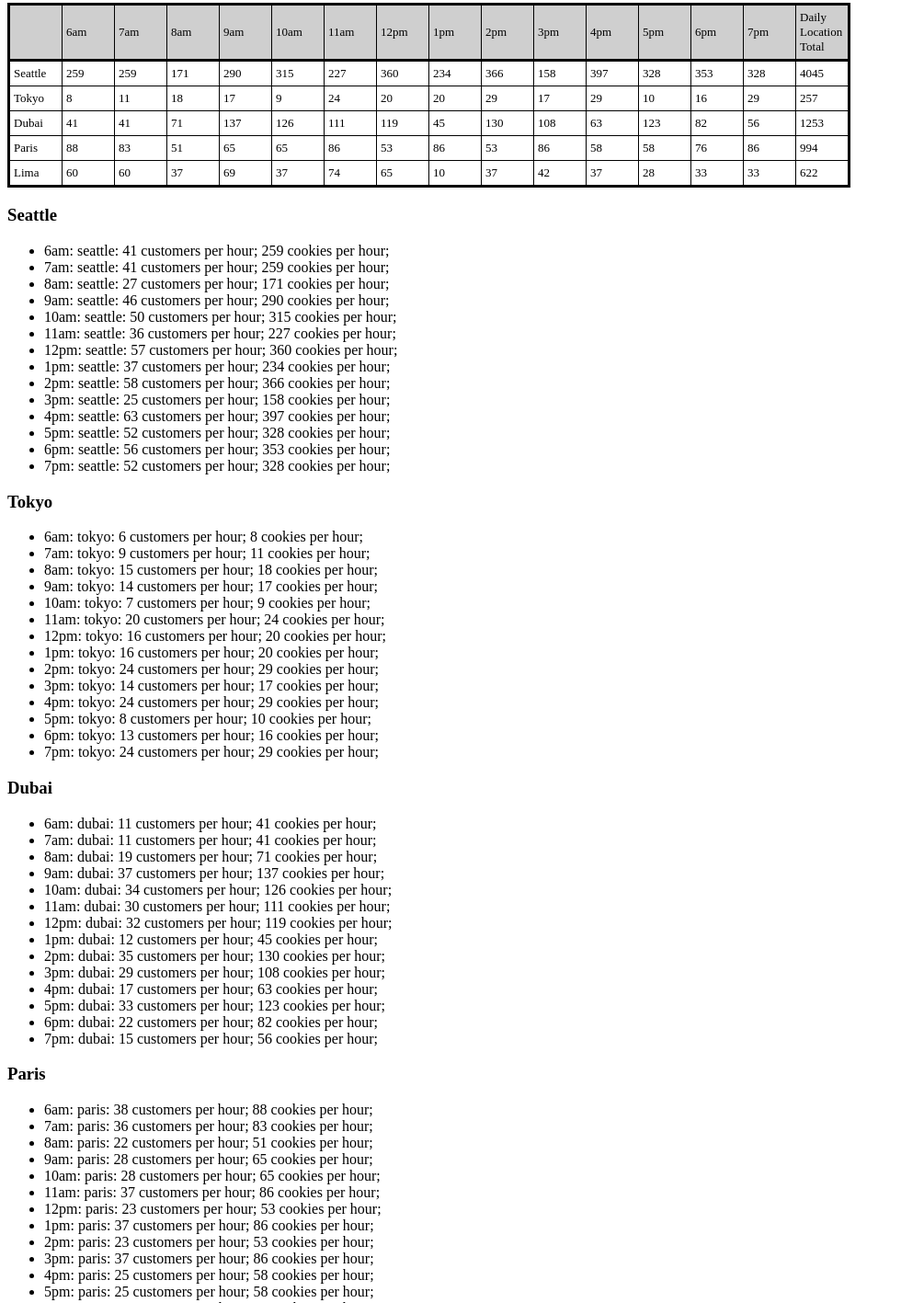
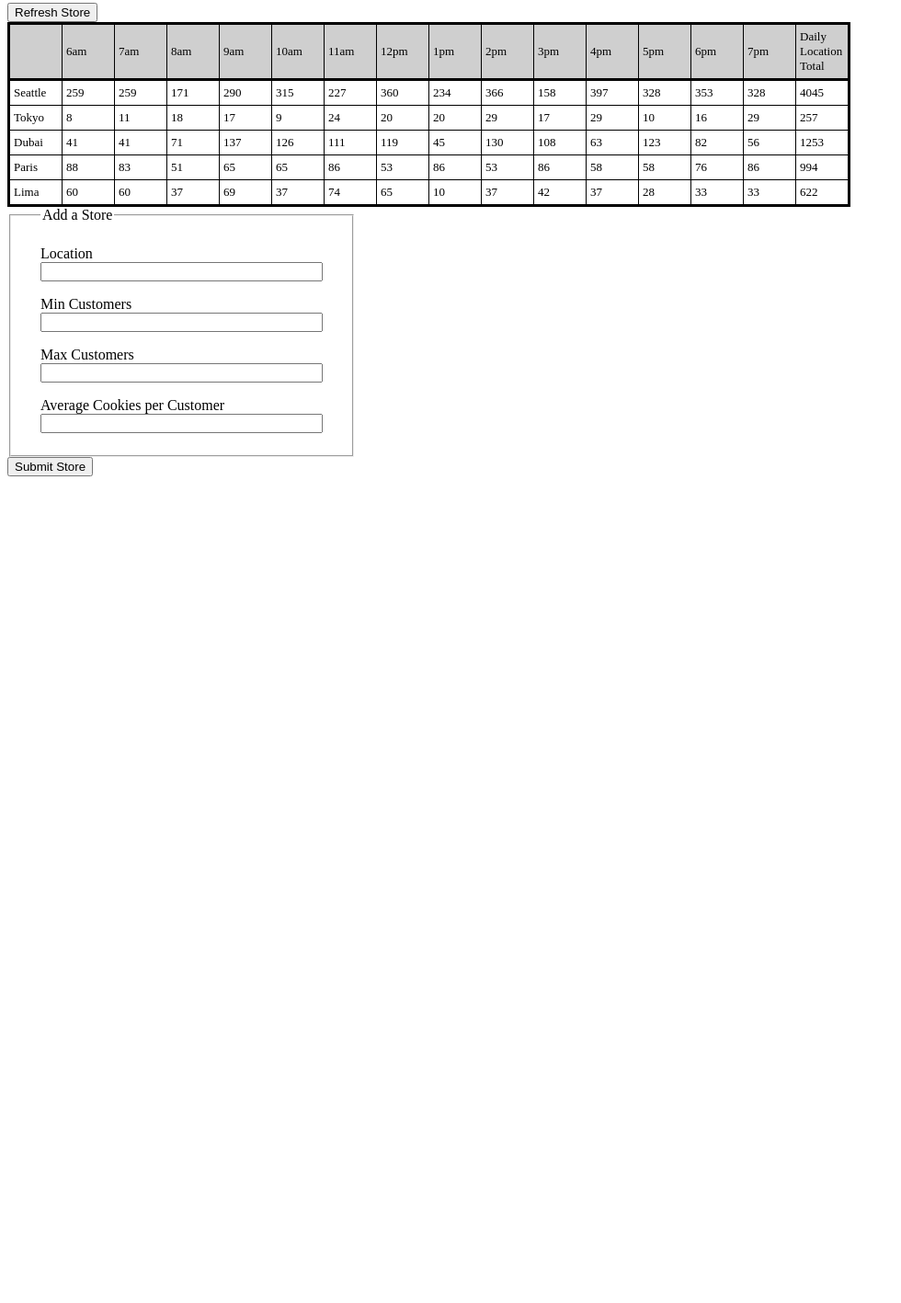
Before and after one commit to PauloMartin90/Cookie-Stand-1, a plain HTML site: page sales.html in a window 1280 px wide. Shown: the part 202-1619 px from the top of the page at 92% size, without its empty margins (0-980 px from the left). After the commit the page ends 800 px from the top, so only its background shows below. Drawn offline with Linux system fonts and the light colour scheme.

Commit message:
add form on page

```diff
--- a/app.js
+++ b/app.js
@@ -173,75 +173,75 @@
 lima.displayLima();
 
 //testing
-console.log('seattle: ', seattle);
-console.log('tokyo: ', tokyo);
-console.log('dubai: ', dubai);
-console.log('paris: ', paris);
-console.log('lima: ', lima);
+// console.log('seattle: ', seattle);
+// console.log('tokyo: ', tokyo);
+// console.log('dubai: ', dubai);
+// console.log('paris: ', paris);
+// console.log('lima: ', lima);
 
-// Make this into a loop
+// // Make this into a loop
 
-//Seattle
-for (var i = 0; i < seattle.averageCustomersPerHour.length; i++) {
-  //make a li
-  var liElement = document.createElement('li');
-  //locate the section with id=profiles
-  var sectionElement = document.getElementById('Seattle');
+// //Seattle
+// for (var i = 0; i < seattle.averageCustomersPerHour.length; i++) {
+//   //make a li
+//   var liElement = document.createElement('li');
+//   //locate the section with id=profiles
+//   var sectionElement = document.getElementById('Seattle');
 
-  //put content in li
-  liElement.textContent = hours[i] + ': ' + seattle.name + ': ' + seattle.averageCustomersPerHour[i] + ' customers per hour; ' + seattle.averageCookiesPerHour[i] + ' cookies per hour; ';
-  //put everything you made to that section
-  sectionElement.appendChild(liElement); // appends everything
-}
+//   //put content in li
+//   liElement.textContent = hours[i] + ': ' + seattle.name + ': ' + seattle.averageCustomersPerHour[i] + ' customers per hour; ' + seattle.averageCookiesPerHour[i] + ' cookies per hour; ';
+//   //put everything you made to that section
+//   sectionElement.appendChild(liElement); // appends everything
+// }
 
-//Tokyo
-for (var i = 0; i < tokyo.averageCustomersPerHour.length; i++) {
-  //make a li
-  var liElement = document.createElement('li');
-  //locate the section with id=profiles
-  var sectionElement = document.getElementById('Tokyo');
+// //Tokyo
+// for (var i = 0; i < tokyo.averageCustomersPerHour.length; i++) {
+//   //make a li
+//   var liElement = document.createElement('li');
+//   //locate the section with id=profiles
+//   var sectionElement = document.getElementById('Tokyo');
 
-  //put content in li
-  liElement.textContent = hours[i] + ': ' + tokyo.name + ': ' + tokyo.averageCustomersPerHour[i] + ' customers per hour; ' + tokyo.averageCookiesPerHour[i] + ' cookies per hour; ';
-  //put everything you made to that section
-  sectionElement.appendChild(liElement); // appends everything
-}
+//   //put content in li
+//   liElement.textContent = hours[i] + ': ' + tokyo.name + ': ' + tokyo.averageCustomersPerHour[i] + ' customers per hour; ' + tokyo.averageCookiesPerHour[i] + ' cookies per hour; ';
+//   //put everything you made to that section
+//   sectionElement.appendChild(liElement); // appends everything
+// }
 
-//Dubai
-for (var i = 0; i < dubai.averageCustomersPerHour.length; i++) {
-  //make a li
-  var liElement = document.createElement('li');
-  //locate the section with id=profiles
-  var sectionElement = document.getElementById('Dubai');
+// //Dubai
+// for (var i = 0; i < dubai.averageCustomersPerHour.length; i++) {
+//   //make a li
+//   var liElement = document.createElement('li');
+//   //locate the section with id=profiles
+//   var sectionElement = document.getElementById('Dubai');
 
-  //put content in li
-  liElement.textContent = hours[i] + ': ' + dubai.name + ': ' + dubai.averageCustomersPerHour[i] + ' customers per hour; ' + dubai.averageCookiesPerHour[i] + ' cookies per hour; ';
-  //put everything you made to that section
-  sectionElement.appendChild(liElement); // appends everything
-}
+//   //put content in li
+//   liElement.textContent = hours[i] + ': ' + dubai.name + ': ' + dubai.averageCustomersPerHour[i] + ' customers per hour; ' + dubai.averageCookiesPerHour[i] + ' cookies per hour; ';
+//   //put everything you made to that section
+//   sectionElement.appendChild(liElement); // appends everything
+// }
 
-//Paris
-for (var i = 0; i < paris.averageCustomersPerHour.length; i++) {
-  //make a li
-  var liElement = document.createElement('li');
-  //locate the section with id=profiles
-  var sectionElement = document.getElementById('Paris');
+// //Paris
+// for (var i = 0; i < paris.averageCustomersPerHour.length; i++) {
+//   //make a li
+//   var liElement = document.createElement('li');
+//   //locate the section with id=profiles
+//   var sectionElement = document.getElementById('Paris');
 
-  //put content in li
-  liElement.textContent = hours[i] + ': ' + paris.name + ': ' + paris.averageCustomersPerHour[i] + ' customers per hour; ' + paris.averageCookiesPerHour[i] + ' cookies per hour; ';
-  //put everything you made to that section
-  sectionElement.appendChild(liElement); // appends everything
-}
+//   //put content in li
+//   liElement.textContent = hours[i] + ': ' + paris.name + ': ' + paris.averageCustomersPerHour[i] + ' customers per hour; ' + paris.averageCookiesPerHour[i] + ' cookies per hour; ';
+//   //put everything you made to that section
+//   sectionElement.appendChild(liElement); // appends everything
+// }
 
-//Lima
-for (var i = 0; i < lima.averageCustomersPerHour.length; i++) {
-  //make a li
-  var liElement = document.createElement('li');
-  //locate the section with id=profiles
-  var sectionElement = document.getElementById('Lima');
+// //Lima
+// for (var i = 0; i < lima.averageCustomersPerHour.length; i++) {
+//   //make a li
+//   var liElement = document.createElement('li');
+//   //locate the section with id=profiles
+//   var sectionElement = document.getElementById('Lima');
 
-  //put content in li
-  liElement.textContent = hours[i] + ': ' + lima.name + ': ' + lima.averageCustomersPerHour[i] + ' customers per hour; ' + lima.averageCookiesPerHour[i] + ' cookies per hour; ';
-  //put everything you made to that section
-  sectionElement.appendChild(liElement); // appends everything
-}
+//   //put content in li
+//   liElement.textContent = hours[i] + ': ' + lima.name + ': ' + lima.averageCustomersPerHour[i] + ' customers per hour; ' + lima.averageCookiesPerHour[i] + ' cookies per hour; ';
+//   //put everything you made to that section
+//   sectionElement.appendChild(liElement); // appends everything
+// }
--- a/sales.html
+++ b/sales.html
@@ -20,6 +20,7 @@
     <h2>Stores</h2>
     <section>
       <h3>Cookies Sold Per Hour</h3>
+      <button id="RefreshForm">Refresh Store</button>
       <table class="minimalistBlack">
         <tbody>
           <thead>
@@ -46,29 +47,28 @@
       </table>
     </section>
     <section>
-      <h3>Seattle</h3>
-      <ul id="Seattle">
-      </ul>
-    </section>
-    <section>
-      <h3>Tokyo</h3>
-      <ul id="Tokyo">
-      </ul>
-    </section>
-    <section>
-      <h3>Dubai</h3>
-      <ul id="Dubai">
-      </ul>
-    </section>
-    <section>
-      <h3>Paris</h3>
-      <ul id="Paris">
-      </ul>
-    </section>
-    <section>
-      <h3>Lima</h3>
-      <ul id="Lima">
-      </ul>
+      <form id="AddStore">
+        <fieldset>
+          <legend>Add a Store</legend>
+          <label>
+            Location
+            <input type="text" name="Location">
+          </label>
+          <label>
+            Min Customers
+            <input type="text" name="minCustomers">
+          </label>
+          <label>
+            Max Customers
+            <input type="text" name="maxCustomers">
+          </label>
+          <label>
+            Average Cookies per Customer
+            <input type="text" name="avgPerCookiesPerCustomer">
+          </label>
+        </fieldset>
+        <button type="submit">Submit Store</button>
+      </form>
     </section>
   </main>
   <script src="app.js"></script>
--- a/style.css
+++ b/style.css
@@ -30,3 +30,17 @@
   color: #000000;
   border-top: 3px solid #000000;
 }
+
+form {
+  width: 30%;
+}
+fieldset {
+  display: flex;
+  flex-direction: column;
+  padding: 1rem 2rem;
+}
+label {
+  margin: 0.5rem 0;
+  display: flex;
+  flex-direction: column;
+}
```
